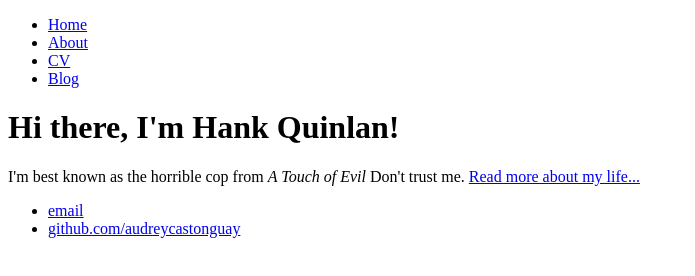
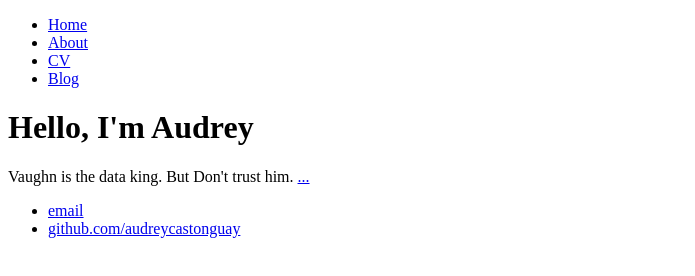
Before and after one commit to audreycastonguay/audreycastonguay.github.io, a plain HTML site: page index.html in a window 1280 px wide. Shown: the whole page, without its empty margins (0-695 px from the left). Drawn offline with Linux system fonts and the light colour scheme.

Commit message:
Update index.html

```diff
--- a/index.html
+++ b/index.html
@@ -1,7 +1,7 @@
 <!DOCTYPE html>
 <html>
 	<head>
-		<title>Hank Quinlan, Horrible Cop</title>
+		<title>Started from the bottom now we' hereCop</title>
 	</head>
 	<body>
 		<nav>
@@ -14,13 +14,13 @@
 		</nav>
 		<div class="container">
     		<div class="blurb">
-        		<h1>Hi there, I'm Hank Quinlan!</h1>
-				<p>I'm best known as the horrible cop from <em>A Touch of Evil</em> Don't trust me. <a href="/about">Read more about my life...</a></p>
+        		<h1>Hello, I'm Audrey</h1>
+				<p>Vaughn is the data king. </em> But Don't trust him. <a href="/about">...</a></p>
     		</div><!-- /.blurb -->
 		</div><!-- /.container -->
 		<footer>
     		<ul>
-        		<li><a href="mailto:hankquinlanhub@gmail.com">email</a></li>
+        		<li><a href="mailto:audreycastonguay407@gmail.com">email</a></li>
         		<li><a href="https://github.com/audreycastonguay">github.com/audreycastonguay</a></li>
 			</ul>
 		</footer>
```
